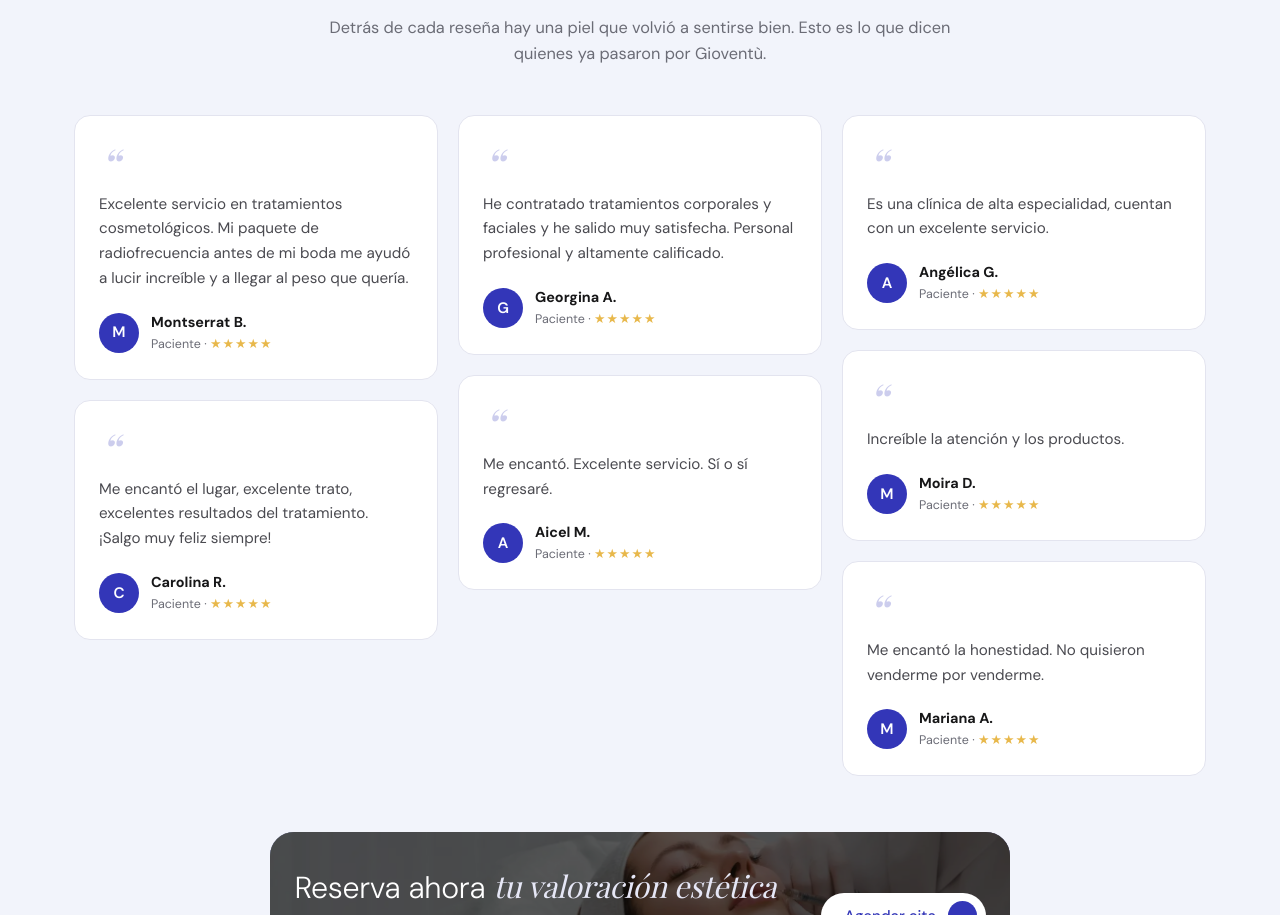
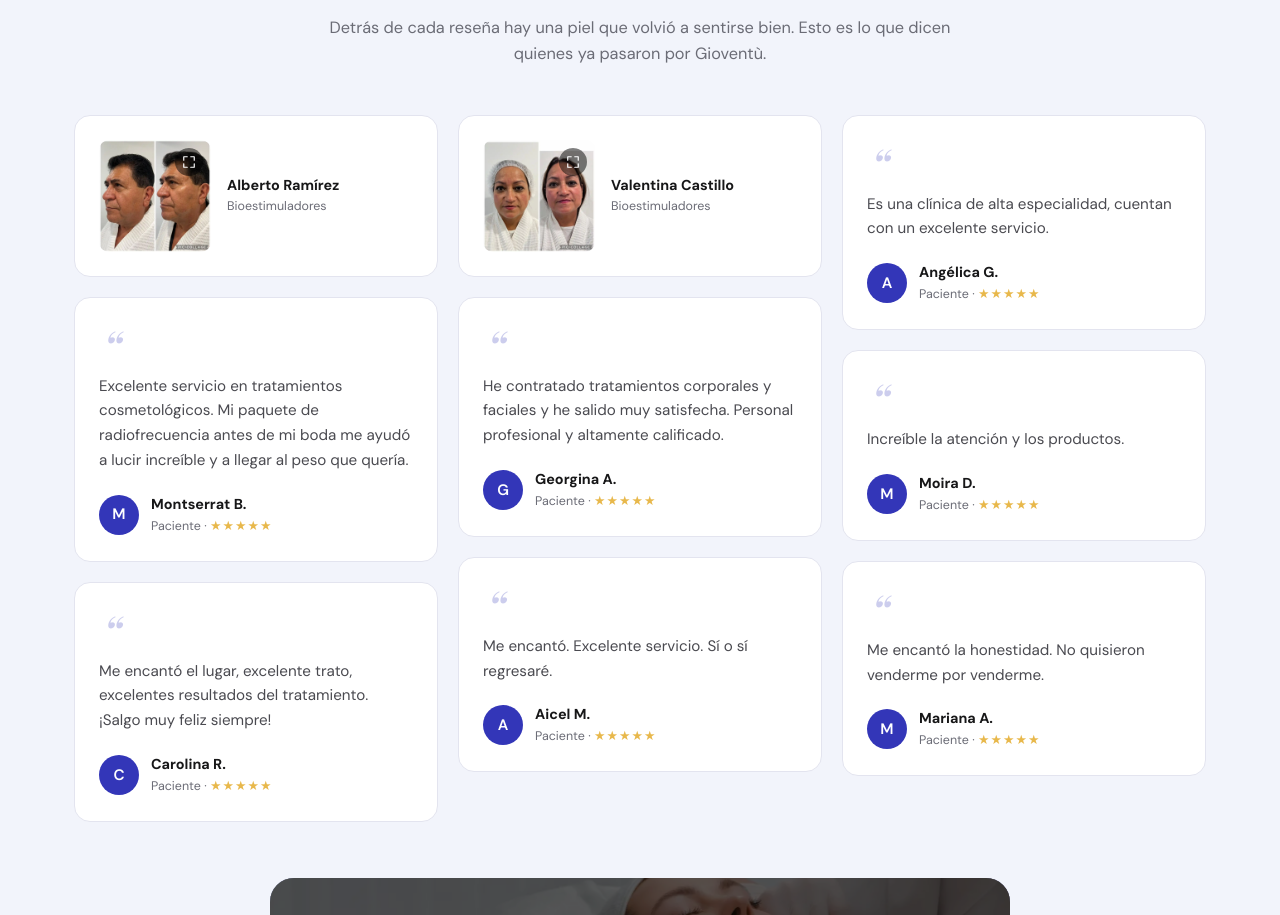
Before and after one commit to gioventumx/website, a Next.js app: page /estetica in a window 1280 px wide. Shown: the part 3252-4167 px from the top of the page. Built offline with nearby package versions, Linux system fonts and the light colour scheme.

Commit message:
feat(estetica): casos de exito con imagen en testimonios + ImageLightbox

```diff
--- a/src/components/booking/WhatsAppFab.tsx
+++ b/src/components/booking/WhatsAppFab.tsx
@@ -20,7 +20,8 @@ function pageKey(pathname: string): string {
  * por ruta y la preselección de sucursal por ?suc=, y captura nombre y teléfono antes
  * de mandar el mensaje. Inyecta source `<pagina>:whatsapp-flotante`.
  * z-40: debajo del overlay del menú (z-60/70) y del modal (z-80). No choca con el
- * BookingNudge (abajo-izquierda).
+ * BookingNudge (abajo-izquierda). También se oculta con `[body.lightbox-open_&]`
+ * mientras hay un ImageLightbox abierto (ver ese componente).
  */
 export function WhatsAppFab() {
   const pathname = usePathname();
@@ -31,7 +32,7 @@ export function WhatsAppFab() {
       type="button"
       aria-label="Agendar por WhatsApp"
       onClick={() => openBooking({ source: `${pageKey(pathname)}:whatsapp-flotante` })}
-      className={`fixed bottom-5 right-5 z-40 flex h-14 w-14 items-center justify-center rounded-full bg-brand text-white shadow-lg transition-all duration-300 ease-out hover:scale-105 hover:shadow-xl focus-visible:outline-none focus-visible:ring-2 focus-visible:ring-brand focus-visible:ring-offset-2 motion-reduce:transition-none max-md:hidden ${
+      className={`fixed bottom-5 right-5 z-40 flex h-14 w-14 items-center justify-center rounded-full bg-brand text-white shadow-lg transition-all duration-300 ease-out hover:scale-105 hover:shadow-xl focus-visible:outline-none focus-visible:ring-2 focus-visible:ring-brand focus-visible:ring-offset-2 motion-reduce:transition-none max-md:hidden [body.lightbox-open_&]:invisible ${
         open ? "pointer-events-none translate-y-3 opacity-0" : "opacity-100"
       }`}
     >
--- /dev/null
+++ b/src/components/estetica/CasoExitoCard.tsx
@@ -0,0 +1,47 @@
+import type { CasoExito } from "@/data/types";
+
+export function CasoExitoCard({
+  caso,
+  onOpen,
+}: {
+  caso: CasoExito;
+  onOpen: (src: string, alt: string) => void;
+}) {
+  return (
+    <button
+      type="button"
+      onClick={() => onOpen(caso.image, caso.alt)}
+      aria-label={`Ver antes y después de ${caso.paciente} — ${caso.tratamiento}`}
+      className="group mb-5 block w-full break-inside-avoid rounded-card border border-line bg-white p-6 text-left transition-shadow duration-200 hover:shadow-card focus-visible:outline-none focus-visible:ring-2 focus-visible:ring-brand focus-visible:ring-offset-2"
+    >
+      <div className="flex flex-col gap-4 sm:flex-row sm:items-center">
+        {/* Miniatura — ícono de expandir siempre visible como affordance de clic */}
+        <div className="relative aspect-square w-full shrink-0 overflow-hidden rounded-[10px] sm:w-28">
+          {/* eslint-disable-next-line @next/next/no-img-element */}
+          <img
+            src={caso.image}
+            alt={caso.alt}
+            loading="lazy"
+            decoding="async"
+            className="h-full w-full object-cover"
+          />
+          <span
+            aria-hidden
+            className="absolute right-2 top-2 flex h-7 w-7 items-center justify-center rounded-full bg-black/50 text-white transition-colors group-hover:bg-black/70"
+          >
+            <svg viewBox="0 0 24 24" fill="none" stroke="currentColor" strokeWidth="2" className="h-3.5 w-3.5">
+              <path d="M9 3H3v6M15 3h6v6M9 21H3v-6M15 21h6v-6" strokeLinecap="round" strokeLinejoin="round" />
+            </svg>
+          </span>
+        </div>
+
+        {/* Nombre / tratamiento — mismo estilo que la línea "Paciente · ★★★★★" de
+            ReviewCard, sin inventar un rating. */}
+        <div>
+          <b className="block text-[0.9rem] text-ink">{caso.paciente}</b>
+          <div className="text-[0.78rem] text-muted">{caso.tratamiento}</div>
+        </div>
+      </div>
+    </button>
+  );
+}
--- a/src/components/estetica/Testimonios.tsx
+++ b/src/components/estetica/Testimonios.tsx
@@ -1,12 +1,41 @@
+"use client";
+
+import { useState } from "react";
 import { ReviewCard } from "@/components/home/ReviewCard";
+import { CasoExitoCard } from "@/components/estetica/CasoExitoCard";
+import { ImageLightbox } from "@/components/ui/ImageLightbox";
 import { GoogleRatingScore } from "@/components/ui/GoogleRating";
 import { testimoniosEstetica } from "@/data/testimonios-estetica";
+import { casosExitoEstetica } from "@/data/casos-exito-estetica";
 import { home } from "@/data/home";
+import type { Review, CasoExito } from "@/data/types";
+
+type GridItem = { kind: "review"; data: Review } | { kind: "caso"; data: CasoExito };
+
+// El masonry es CSS columns (`columns-*`): el navegador reparte los items por
+// altura acumulada, no por índice — no hay fórmula que prediga en qué columna
+// cae cada uno sin medir el render real. Estos índices se ajustaron a mano
+// contra el layout actual (7 reseñas) para que los 2 casos queden arriba y en
+// columnas distintas sin scroll; si cambia el largo de las reseñas o el número
+// de casos, hay que volver a medir (ver measure.mjs usado para calibrar esto).
+const CASO_INSERT_POSITIONS = [0, 3];
+
+function buildGrid(reviews: Review[], casos: CasoExito[]): GridItem[] {
+  const items: GridItem[] = reviews.map((data) => ({ kind: "review", data }));
+  casos.forEach((data, i) => {
+    const pos = Math.min(CASO_INSERT_POSITIONS[i] ?? items.length, items.length);
+    items.splice(pos, 0, { kind: "caso", data });
+  });
+  return items;
+}
 
 // Mismo masonry y encabezado (score Google) que Dermatología, con las reseñas propias
-// de Medicina Estética.
+// de Medicina Estética, intercaladas con casos de éxito (antes/después) cuando existan.
 export function Testimonios() {
   const t = home.testimonials;
+  const [lightbox, setLightbox] = useState<{ src: string; alt: string } | null>(null);
+
+  const items = buildGrid(testimoniosEstetica.reviews, casosExitoEstetica);
 
   return (
     <section id="testimonios" className="md:scroll-mt-[96px] bg-bg pb-[clamp(30px,4vw,48px)] pt-[clamp(12px,2vw,28px)]">
@@ -23,11 +52,25 @@ export function Testimonios() {
         </div>
 
         <div className="columns-1 gap-5 sm:columns-2 lg:columns-3">
-          {testimoniosEstetica.reviews.map((review) => (
-            <ReviewCard key={review.author} review={review} />
-          ))}
+          {items.map((item) =>
+            item.kind === "review" ? (
+              <ReviewCard key={item.data.author} review={item.data} />
+            ) : (
+              <CasoExitoCard
+                key={item.data.paciente}
+                caso={item.data}
+                onOpen={(src, alt) => setLightbox({ src, alt })}
+              />
+            )
+          )}
         </div>
       </div>
+
+      <ImageLightbox
+        src={lightbox?.src ?? null}
+        alt={lightbox?.alt ?? ""}
+        onClose={() => setLightbox(null)}
+      />
     </section>
   );
 }
--- a/src/components/home/BookingNudge.tsx
+++ b/src/components/home/BookingNudge.tsx
@@ -39,8 +39,12 @@ export function BookingNudge() {
   const visible = scrolled && !open && !atFooter;
 
   return (
+    // [body.lightbox-open_&]:invisible — oculto también mientras hay un
+    // ImageLightbox abierto (ver src/components/ui/ImageLightbox.tsx): sus
+    // animaciones continuas lo promueven a su propia capa y puede pintarse
+    // encima del overlay del lightbox aunque su z-index sea menor.
     <div
-      className={`fixed bottom-5 left-5 z-40 max-[560px]:hidden transition-all duration-500 ease-out motion-reduce:transition-none ${
+      className={`fixed bottom-5 left-5 z-40 max-[560px]:hidden transition-all duration-500 ease-out motion-reduce:transition-none [body.lightbox-open_&]:invisible ${
         visible
           ? "translate-y-0 opacity-100"
           : "pointer-events-none translate-y-4 opacity-0 motion-reduce:translate-y-0"
--- /dev/null
+++ b/src/components/ui/ImageLightbox.tsx
@@ -0,0 +1,116 @@
+"use client";
+
+import { useEffect, useRef } from "react";
+import { createPortal } from "react-dom";
+import { lockLenis, unlockLenis } from "@/lib/lenis";
+
+// Lightbox genérico para imagen ampliada. z-[78]: por debajo del BookingModal
+// (z-[80]) a propósito — si el usuario agenda desde acá, el booking debe ganar.
+//
+// Se porta a document.body (como BookingModal, que al no tener wrapper DOM
+// termina siendo hijo directo de <body>) porque algunos heroes usan
+// MediaSurface, que tiene `isolation: isolate` (globals.css) — eso aísla a sus
+// hijos (ej. HeroNotification) en su propio stacking context, y un z-index
+// más alto en un div normal del árbol no basta para taparlos. Portalizar
+// saca el lightbox de cualquier ancestro con isolation/transform/filter.
+export function ImageLightbox({
+  src,
+  alt,
+  onClose,
+}: {
+  src: string | null;
+  alt: string;
+  onClose: () => void;
+}) {
+  const panelRef = useRef<HTMLDivElement>(null);
+  const closeBtnRef = useRef<HTMLButtonElement>(null);
+  const triggerRef = useRef<HTMLElement | null>(null);
+
+  useEffect(() => {
+    if (!src) return;
+
+    triggerRef.current = document.activeElement as HTMLElement | null;
+    closeBtnRef.current?.focus();
+
+    document.body.style.overflow = "hidden";
+    // BookingNudge y WhatsAppFab son `position: fixed` con animaciones CSS
+    // continuas; Chrome los promueve a su propia capa GPU y en algunos casos
+    // esa capa pinta por encima de este overlay pese a tener menor z-index
+    // (bug de compositing, no de stacking — el z-index/hit-testing ya es
+    // correcto). Se ocultan explícitamente por CSS vía esta clase mientras
+    // el lightbox está abierto, en vez de depender del z-index para taparlos.
+    document.body.classList.add("lightbox-open");
+    lockLenis();
+
+    const onKeyDown = (e: KeyboardEvent) => {
+      if (e.key === "Escape") {
+        onClose();
+        return;
+      }
+      if (e.key !== "Tab" || !panelRef.current) return;
+
+      const focusable = panelRef.current.querySelectorAll<HTMLElement>(
+        'button, [href], input, select, textarea, [tabindex]:not([tabindex="-1"])'
+      );
+      if (focusable.length === 0) return;
+      const first = focusable[0];
+      const last = focusable[focusable.length - 1];
+
+      if (e.shiftKey && document.activeElement === first) {
+        e.preventDefault();
+        last.focus();
+      } else if (!e.shiftKey && document.activeElement === last) {
+        e.preventDefault();
+        first.focus();
+      }
+    };
+
+    window.addEventListener("keydown", onKeyDown);
+    return () => {
+      window.removeEventListener("keydown", onKeyDown);
+      document.body.style.overflow = "";
+      document.body.classList.remove("lightbox-open");
+      unlockLenis();
+      triggerRef.current?.focus();
+    };
+  }, [src, onClose]);
+
+  if (!src) return null;
+
+  return createPortal(
+    <div
+      role="dialog"
+      aria-modal="true"
+      aria-label={alt || "Imagen ampliada"}
+      onClick={onClose}
+      className="fixed inset-0 z-[78] flex items-center justify-center p-4"
+    >
+      <div className="absolute inset-0 bg-black/70" />
+
+      <div
+        ref={panelRef}
+        onClick={(e) => e.stopPropagation()}
+        data-lenis-prevent
+        className="relative max-h-[calc(100dvh-2rem)] w-full max-w-2xl overflow-y-auto rounded-block bg-white p-2 shadow-2xl"
+      >
+        <button
+          ref={closeBtnRef}
+          type="button"
+          aria-label="Cerrar"
+          onClick={onClose}
+          className="absolute right-3 top-3 flex h-10 w-10 items-center justify-center rounded-full bg-black/50 text-2xl leading-none text-white transition-colors hover:bg-black/70"
+        >
+          ×
+        </button>
+
+        {/* eslint-disable-next-line @next/next/no-img-element */}
+        <img
+          src={src}
+          alt={alt}
+          className="max-h-[calc(100dvh-4rem)] w-full rounded-[8px] object-contain"
+        />
+      </div>
+    </div>,
+    document.body
+  );
+}
--- /dev/null
+++ b/src/data/casos-exito-estetica.ts
@@ -0,0 +1,19 @@
+// Casos de éxito (antes/después) de /estetica/, intercalados con las reseñas de Google
+// en <Testimonios>.
+
+import type { CasoExito } from "./types";
+
+export const casosExitoEstetica: CasoExito[] = [
+  {
+    paciente: "Alberto Ramírez",
+    tratamiento: "Bioestimuladores",
+    image: "/casos-exito/estetica/bioestimuladores-1.webp",
+    alt: "Antes y después de tratamiento con bioestimuladores — Alberto Ramírez",
+  },
+  {
+    paciente: "Valentina Castillo",
+    tratamiento: "Bioestimuladores",
+    image: "/casos-exito/estetica/bioestimuladores-2.webp",
+    alt: "Antes y después de tratamiento con bioestimuladores — Valentina Castillo",
+  },
+];
```
Also changed, not shown: src/data/types.ts (+9 -0 lines), public/casos-exito/estetica/bioestimuladores-1.webp (added), public/casos-exito/estetica/bioestimuladores-2.webp (added).
